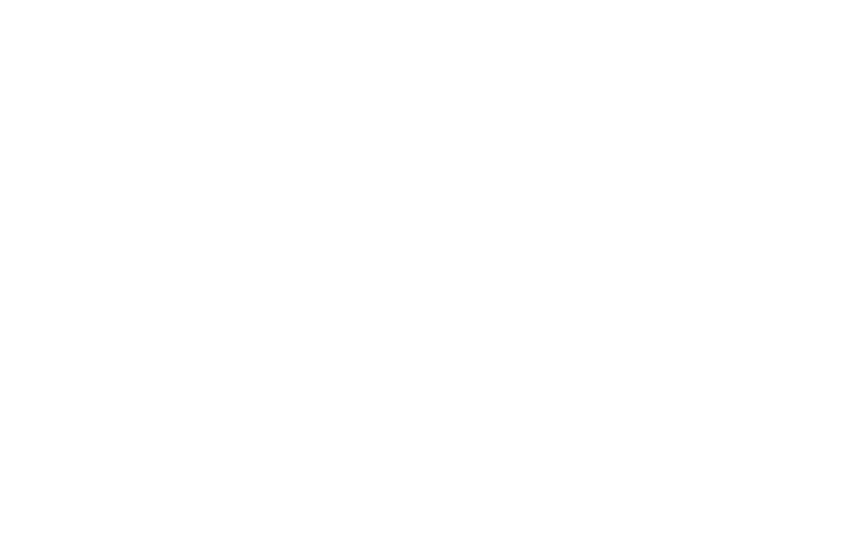
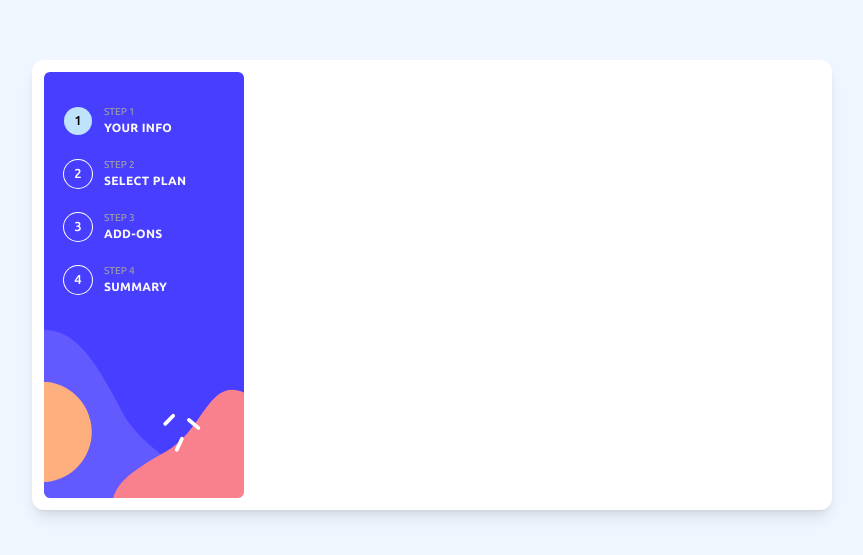
Before and after one commit to elangyudha280/multi-step-form, a React (Vite) app: page / in a window 1280 px wide. Shown: the part 115-670 px from the top of the page, without its empty margins (208-1071 px from the left). Built offline with nearby package versions, Linux system fonts and the light colour scheme.

Commit message:
selesai desain sidebar

```diff
--- a/index.html
+++ b/index.html
@@ -8,7 +8,7 @@
     <!-- link font -->
     <link rel="preconnect" href="https://fonts.googleapis.com">
 <link rel="preconnect" href="https://fonts.gstatic.com" crossorigin>
-<link href="https://fonts.googleapis.com/css2?family=Ubuntu:wght@400;500;700&display=swap" rel="stylesheet">
+<link href="https://fonts.googleapis.com/css2?family=Ubuntu:wght@400;500;600;700&display=swap" rel="stylesheet">
 
     <title>.</title>
   </head>
--- a/src/App.jsx
+++ b/src/App.jsx
@@ -1,12 +1,55 @@
 import { useState } from 'react'
-import reactLogo from './assets/react.svg'
-import viteLogo from '/vite.svg'
 
 function App() {
+  let [activeStep,setActiveState] = useState(1)
+  let step = [
+    {
+      id:1,
+      step:1,
+      info_step:'your info'
+    },
+    {
+      id:2,
+      step:2,
+      info_step:'select plan'
+    },
+    {
+      id:3,
+      step:3,
+      info_step:'add-ons'
+    },
+    {
+      id:4,
+      step:4,
+      info_step:'summary'
+    }
 
+  ]
   return (
       <main className="main_content">
+        <section className="container-form">
 
+        {/* sidebar */}
+          <aside className="sidebar">
+              <div className="content_sidebar">
+                {
+                  step?.map((el,i)=>{
+                    return (
+                      <div className="item-sidebar" key={el.id}>
+                        <div onClick={()=>{setActiveState(el.step)}} className={`nav-number cursor-pointer transition-all duration-200 ${activeStep === el.step ? 'bg-primary-light-blue text-black ' : 'bg-transparent text-white shadow-[0_0_0_1px_white]'}`}>
+                        {el.step}
+                        </div>
+                        <div className=" flex-col hidden flex-1 md:flex w-full h-full uppercase select-none">
+                            <h4 className="step p-0 m-0 text-[10px] text-neutral-400">step {el.step}</h4>
+                            <h2 className={`info text-[12px] m-0 p-0 text-neutral-50 font-semibold tracking-wide`}>{el.info_step}</h2>
+                        </div>
+                      </div>
+                    )
+                  })
+                }
+              </div>
+          </aside>
+        </section>
       </main>
   )
 }
--- a/src/assets/index.css
+++ b/src/assets/index.css
@@ -1,9 +1,37 @@
+*{
+    margin:0;
+    padding:0;
+    box-sizing:border-box;
+}
+
 @tailwind base;
 @tailwind components;
 @tailwind utilities;
 
 @layer base {
     .main_content{
-        @apply relative w-full h-full bg-red-400;
+        @apply relative w-full p-0 md:px-2 h-[100vh] bg-netral-magnolia flex items-center font-ubuntu;
     }
 }
+
+@layer components{
+    .container-form{
+        @apply w-[800px] h-full md:h-[450px] p-0 mx-auto md:p-3 rounded-xl md:bg-white shadow-lg flex flex-col md:flex-row;
+    }
+
+    .sidebar{
+        @apply w-full h-[200px] md:h-full md:w-[200px] md:rounded-md px-5 py-8 bg-primary-purplish-blue bg-[url('./images/bg-sidebar-mobile.svg')] md:bg-[url('./images/bg-sidebar-desktop.svg')]  bg-no-repeat bg-bottom bg-cover ;
+    }
+
+    .content_sidebar{
+        @apply w-full h-full  z-[2] items-center justify-center gap-x-5 gap-y-1 md:gap-x-2 md:gap-y-5 flex-wrap md:justify-start md:items-start flex flex-row md:flex-col
+    }
+
+    .item-sidebar{
+        @apply w-auto md:w-full flex gap-3 z-[4]  ;
+    }
+
+    .nav-number{
+        @apply  self-center p-0 w-[28px] text-[13px] h-[28px] flex justify-center items-center rounded-full  font-medium select-none;
+    }
+}
--- a/src/main.jsx
+++ b/src/main.jsx
@@ -1,6 +1,7 @@
 import React from 'react'
 import ReactDOM from 'react-dom/client'
 import App from './App.jsx'
+import './assets/index.css'
 import { BrowserRouter as Router } from 'react-router-dom'
 
 ReactDOM.createRoot(document.getElementById('root')).render(
--- a/tailwind.config.js
+++ b/tailwind.config.js
@@ -1,4 +1,5 @@
 /** @type {import('tailwindcss').Config} */
+
 export default {
   content: [
     "./index.html",
@@ -9,7 +10,7 @@
       fontFamily:{
         'ubuntu':['Ubuntu', 'Arial', 'sans-serif']
       },
-      color:{
+      colors:{
         'primary':{
           'marine-blue':'hsl(213, 96%, 18%)',
           'purplish-blue':'hsl(243, 100%, 62%)',
```
